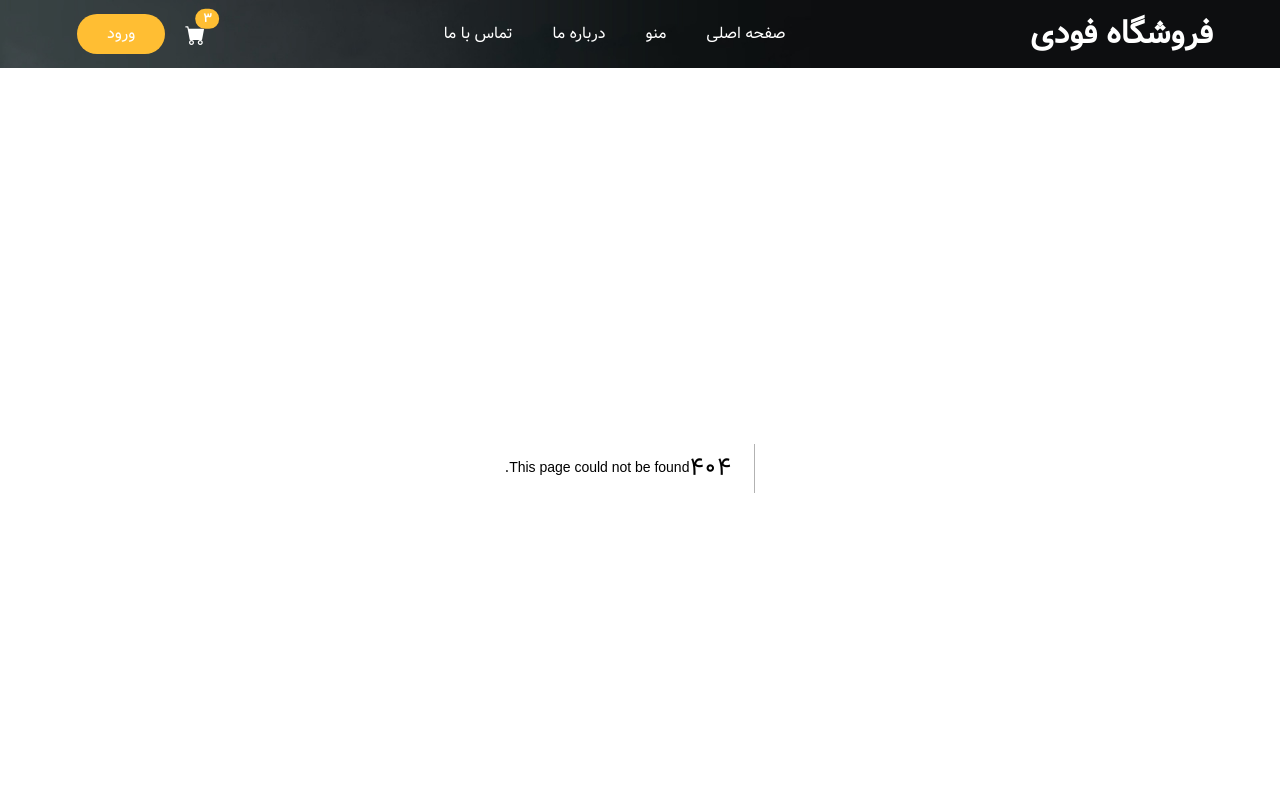
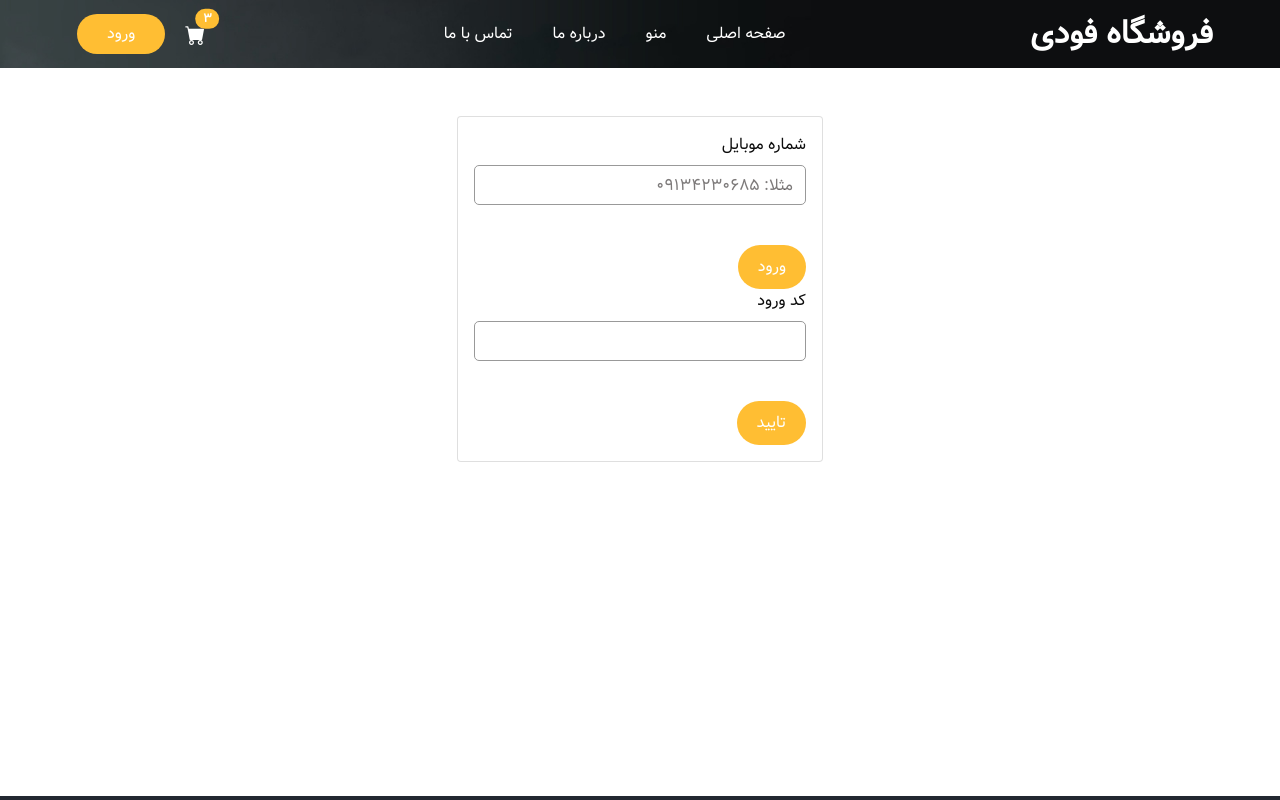
Before and after one commit to matinaliakbari-90/foodie-ecommerce, a Next.js app: page /auth/login in a window 1280 px wide. Before the commit this address had no page. Shown: the top 800 px of the page. Built offline with nearby package versions, Linux system fonts and the light colour scheme.

Commit message:
add authentication components with login and OTP verification

```diff
--- /dev/null
+++ b/src/actions/auth.ts
@@ -0,0 +1,53 @@
+"use server";
+
+import { postFetch } from "@/utils/fetch";
+import { handleError } from "@/utils/Helper";
+import { cookies } from "next/headers";
+
+
+interface StateAction {
+    status: string | null;
+    message: string | null;
+}
+
+export async function login(state: StateAction, formData: FormData) {
+    const cellphone = formData.get("cellphone") as string | null;
+
+    if (!cellphone) {
+        return {
+            status: 'error',
+            message: 'شماره موبایل الزامی است .'
+        }
+    }
+
+    const mobileRegex = /^(?:98|\+98|0)?9[0-9]{9}$/;
+    if (!mobileRegex.test(cellphone.toString())) {
+        return {
+            status: 'error',
+            message: 'فرمت شماره موبایل درست نیست'
+        }
+    }
+
+    const data = await postFetch('/auth/login', { cellphone })
+
+    if (data.status === 'success') {
+        (await cookies()).set({
+            name: 'login_token',
+            value: data.data.login_token,
+            httpOnly: true,
+            maxAge: 60 * 60 * 24 * 7,  // 1 week
+            path: '/',
+            secure: process.env.NODE_ENV === 'production'
+        })
+
+        return {
+            status: data.status,
+            message: 'کد ورود با موفقیت برای شما ارسال شد .'
+        }
+    } else {
+        return {
+            status: data.status,
+            message: String(handleError(data.message))
+        };
+    }
+}
--- /dev/null
+++ b/src/app/auth/login/page.tsx
@@ -0,0 +1,26 @@
+import CheckOtpForm from "@/components/auth/CheckOtpForm";
+import LoginForm from "@/components/auth/LoginForm";
+import { useState } from "react";
+
+export default function LoginPage() {
+
+    const [step, setStep] = useState(1)
+
+    return (
+        <section className="auth_section book_section">
+            <div className="container">
+                <div className="row mt-5">
+                    <div className="col-md-4 offset-md-4">
+                        <div className="card">
+                            <div className="card-body">
+                                <LoginForm setStep={setStep} />
+
+                                <CheckOtpForm />
+                            </div>
+                        </div>
+                    </div>
+                </div>
+            </div>
+        </section>
+    );
+}
--- /dev/null
+++ b/src/components/auth/CheckOtpForm.tsx
@@ -0,0 +1,16 @@
+export default function CheckOtpForm() {
+    return (
+        <div className="form_container">
+            <form>
+                <div className="mb-3">
+                    <label className="form-label">کد ورود</label>
+                    <input name="otp" type="text" className="form-control" />
+                </div>
+                <button type="submit" className="btn btn-primary btn-auth">
+                    {/* {pending && <span className="spinner-border spinner-border-sm me-2"></span>} */}
+                    تایید
+                </button>
+            </form>
+        </div>
+    );
+}
--- /dev/null
+++ b/src/components/auth/LoginForm.tsx
@@ -0,0 +1,62 @@
+"use client";
+
+import { login } from "@/actions/auth";
+import { useActionState, useEffect } from "react";
+import { toast, Zoom } from "react-toastify";
+
+interface StateAction {
+    status: string | null;
+    message: string | null;
+}
+
+export default function LoginForm({ setStep }: { setStep: (step: number) => void }) {
+
+    const [stateLogin, formActionLogin, pending] = useActionState<StateAction, FormData>(login, { status: null, message: null })
+
+    useEffect(() => {
+        if (stateLogin?.status === 'error') {
+            toast.error(stateLogin.message, {
+                position: "top-center",
+                autoClose: 2000,
+                hideProgressBar: true,
+                closeOnClick: true,
+                pauseOnHover: true,
+                draggable: true,
+                progress: undefined,
+                theme: "colored",
+                transition: Zoom,
+                rtl: true
+            })
+        } else if (stateLogin?.status === 'success') {
+            toast.success(stateLogin.message, {
+                position: "top-center",
+                autoClose: 2000,
+                hideProgressBar: true,
+                closeOnClick: true,
+                pauseOnHover: true,
+                draggable: true,
+                progress: undefined,
+                theme: "colored",
+                transition: Zoom,
+                rtl: true
+            })
+
+            setStep(2)
+        }
+    })
+
+    return (
+        <div className="form_container">
+            <form action={formActionLogin}>
+                <div className="mb-3">
+                    <label className="form-label">شماره موبایل</label>
+                    <input name="cellphone" type="text" className="form-control" placeholder="مثلا: 09134230685" />
+                </div>
+                <button disabled={pending} type="submit" className="btn btn-primary btn-auth">
+                    {pending && <span className="spinner-border spinner-border-sm me-2"></span>}
+                    ورود
+                </button>
+            </form>
+        </div>
+    );
+}
--- a/src/components/products/Product.tsx
+++ b/src/components/products/Product.tsx
@@ -11,7 +11,7 @@ interface ProductType {
         is_sale: boolean;
         sale_price: number;
         price: number;
-        slug: string;
+        slug?: string;
     }
 }
 
@@ -19,12 +19,12 @@ export default function Product({ product }: ProductType) {
     return (
         <div className="box">
             <div>
-                <Link href={`/products/${decodeURI(product.slug)}`} className="img-box">
+                <Link href={`/products/${product?.slug}`} className="img-box">
                     <Image className="img-fluid" placeholder="blur" blurDataURL={getBlurDataURL()} width={370} height={200} src={product.primary_image} alt="primary-image" />
                 </Link>
                 <div className="detail-box">
                     <h5>
-                        <Link href={`/products/${decodeURI(product.slug)}`}>
+                        <Link href={`/products/${product?.slug}`}>
                             {product.name}
                         </Link>
                     </h5>
```
Also changed, not shown: src/components/products/ProductsTab.tsx (+13 -1 lines), src/utils/Fetch.ts (+6 -4 lines).
